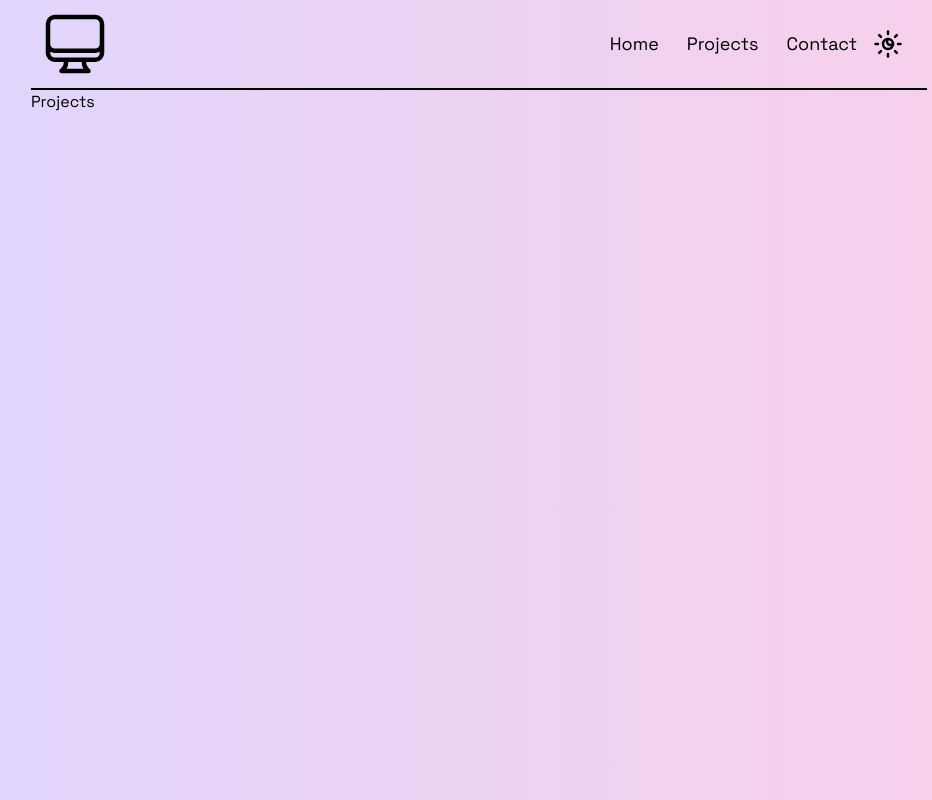
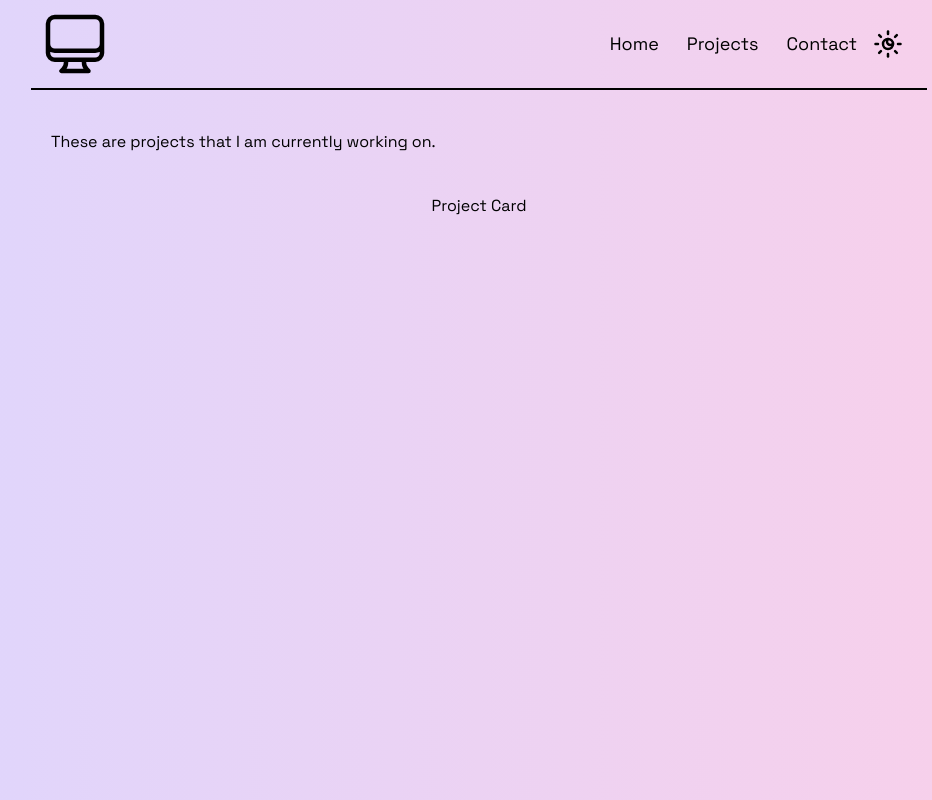
Before and after one commit to atorrez007/updated-portfolio, a Next.js app: page /projects in a window 1280 px wide. Shown: the whole page, without its empty margins (161-1093 px from the left). Built offline with nearby package versions, Linux system fonts and the light colour scheme.

Commit message:
created project basic layout

```diff
--- /dev/null
+++ b/src/app/components/card.tsx
@@ -0,0 +1,7 @@
+import React from "react";
+
+function Card() {
+  return <div>Project Card</div>;
+}
+
+export default Card;
--- a/src/app/components/intro.tsx
+++ b/src/app/components/intro.tsx
@@ -4,7 +4,7 @@ import React, { useEffect } from "react";
 import image2 from "../assets/porftolio-image2.jpg";
 import { animate, motion, useMotionValue, useTransform } from "framer-motion";
 import { cursorVariants } from "../../../types";
-import { useTheme } from "next-themes";
+
 export default function Intro() {
   const greeting = "Hi, I'm Armando";
 
@@ -46,7 +46,7 @@ export default function Intro() {
               </motion.span>
             </h1>
           </div>
-          <h1 className="my-3  text-lg text-center md:text-left pr-6">
+          <h1 className="my-3 text-lg text-center md:text-left pr-6">
             I&apos;m a software developer located in the sunny, SoCal area.
             I&apos;m currently building full-stack web and mobile applications.
           </h1>
--- a/src/app/projects/page.tsx
+++ b/src/app/projects/page.tsx
@@ -1,5 +1,23 @@
+"use client";
 import React from "react";
-
+import { motion } from "framer-motion";
+import Card from "../components/card";
 export default function Projects() {
-  return <div>Projects</div>;
+  return (
+    <motion.section
+      className="px-5 flex flex-col "
+      initial={{ y: 25, opacity: 0 }}
+      animate={{ y: 0, opacity: 1 }}
+      transition={{ duration: 0.5 }}
+    >
+      <div className="mt-10 flex xs:justify-center md:justify-start">
+        These are projects that I am currently working on.
+      </div>
+      <div>
+        <div className="mt-10 flex justify-center">
+          <Card />
+        </div>
+      </div>
+    </motion.section>
+  );
 }
```
Also changed, not shown: project-data.ts (added, +19 -0 lines), types.ts (+8 -0 lines).
